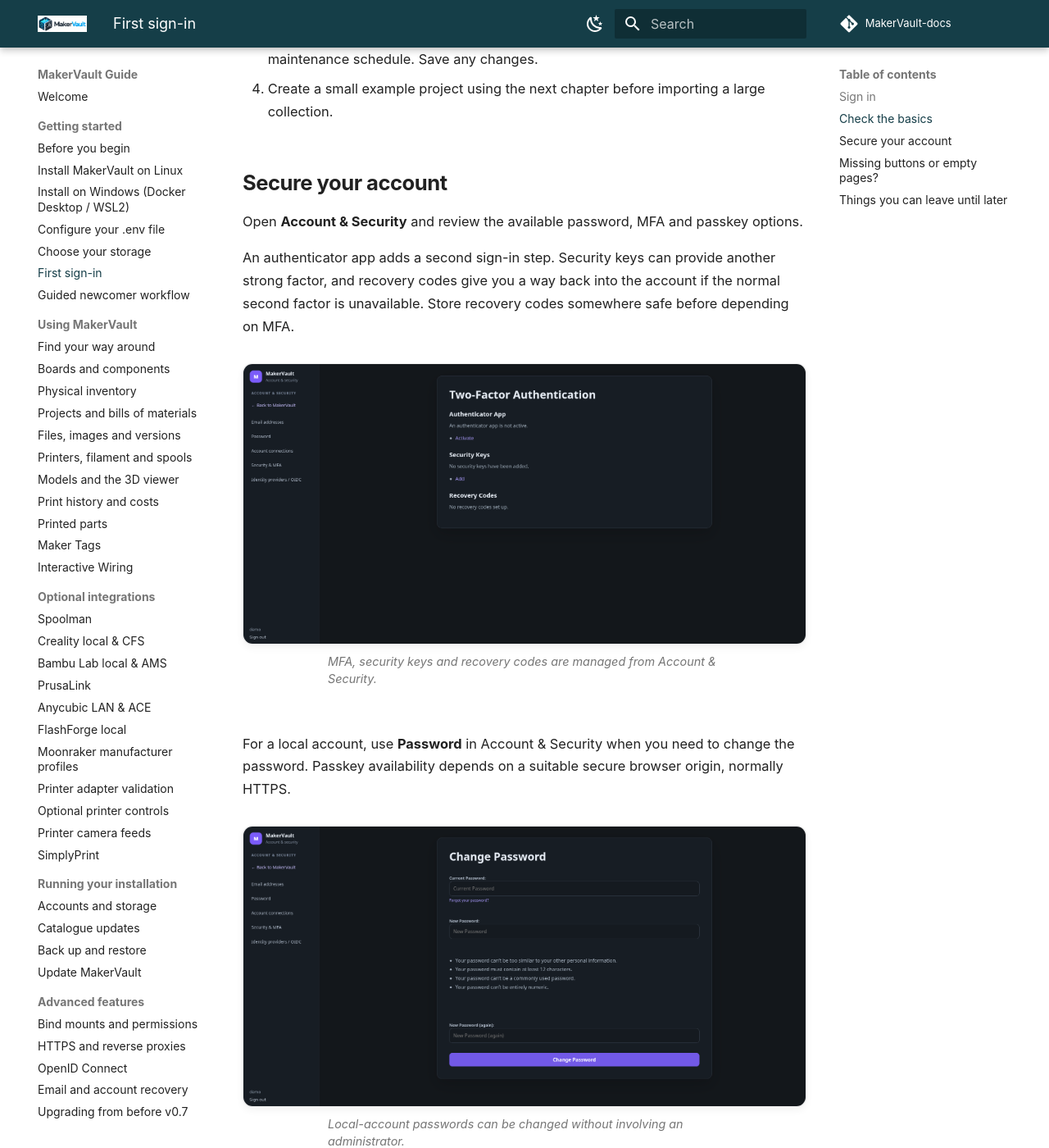
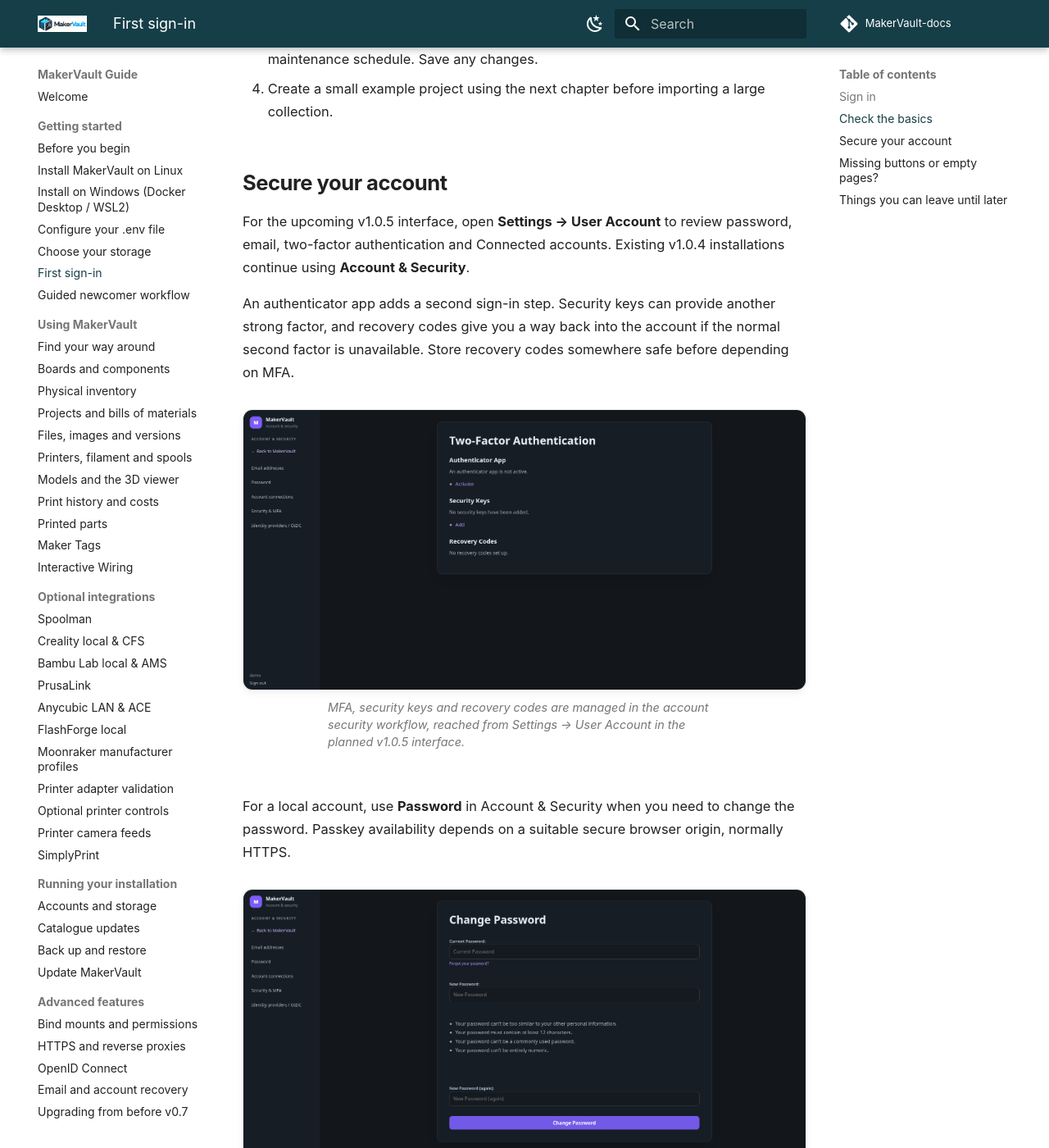
Before and after one commit to gavrd7/MakerVault-docs, an MkDocs documentation site: the page built from docs/guide/getting-started/first-sign-in.md, in a window 1280 px wide and 1400 px high, scrolled down 1628 px. Shown: the whole window at 82% size. Built offline with MkDocs 1.6.1 and Material for MkDocs 9.7.7, drawn with Linux system fonts in a browser that asks for light colours; comment, search, counter and statistics services are not loaded.

Commit message:
Stage planned v1.0.5 account, role and install guidance

```diff
--- a/docs/guide/getting-started/first-sign-in.md
+++ b/docs/guide/getting-started/first-sign-in.md
@@ -27,13 +27,13 @@
 
 ## Secure your account
 
-Open **Account & Security** and review the available password, MFA and passkey options.
+For the upcoming v1.0.5 interface, open **Settings → User Account** to review password, email, two-factor authentication and Connected accounts. Existing v1.0.4 installations continue using **Account & Security**.
 
 An authenticator app adds a second sign-in step. Security keys can provide another strong factor, and recovery codes give you a way back into the account if the normal second factor is unavailable. Store recovery codes somewhere safe before depending on MFA.
 
 <figure markdown>
   ![MakerVault security page showing authenticator app, security key and recovery-code options.](../assets/screenshots/account-mfa.png)
-  <figcaption>MFA, security keys and recovery codes are managed from Account & Security.</figcaption>
+  <figcaption>MFA, security keys and recovery codes are managed in the account security workflow, reached from Settings → User Account in the planned v1.0.5 interface.</figcaption>
 </figure>
 
 For a local account, use **Password** in Account & Security when you need to change the password. Passkey availability depends on a suitable secure browser origin, normally HTTPS.
```
